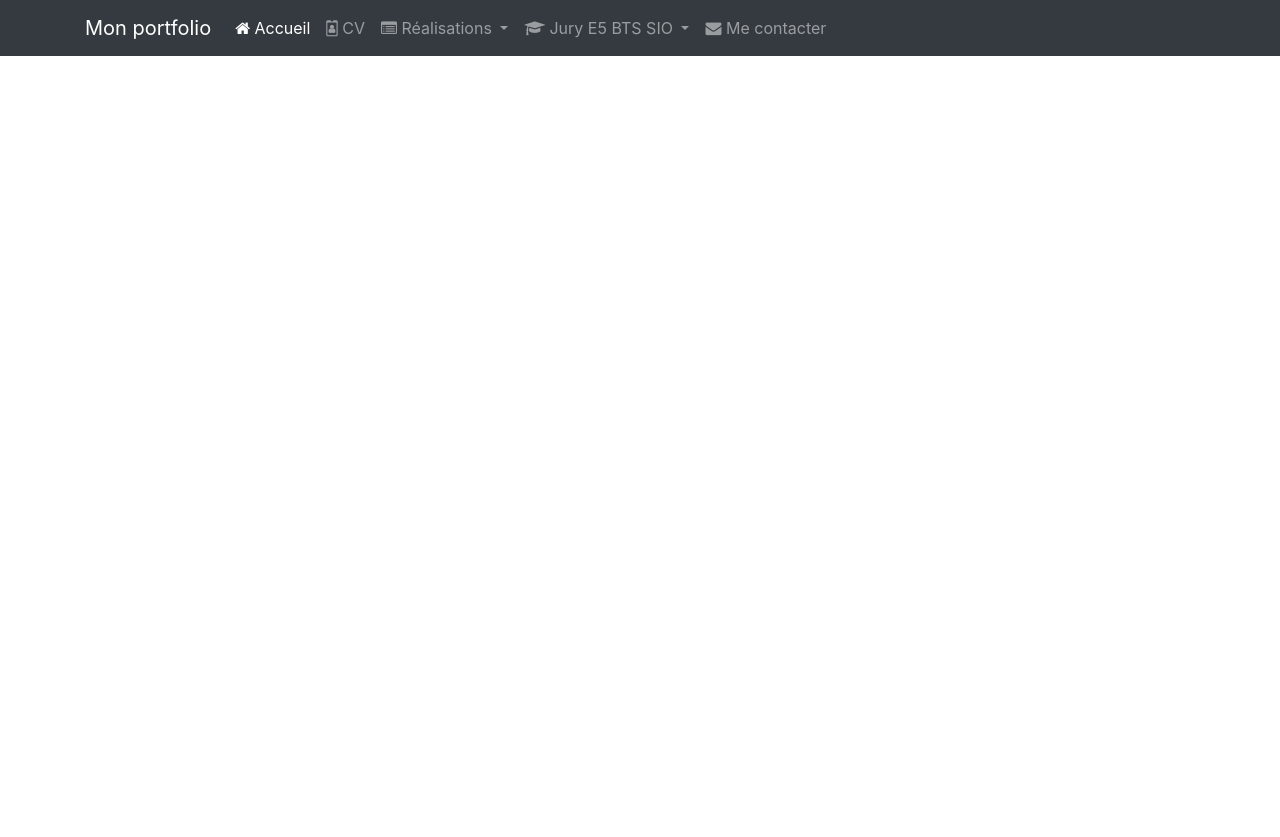
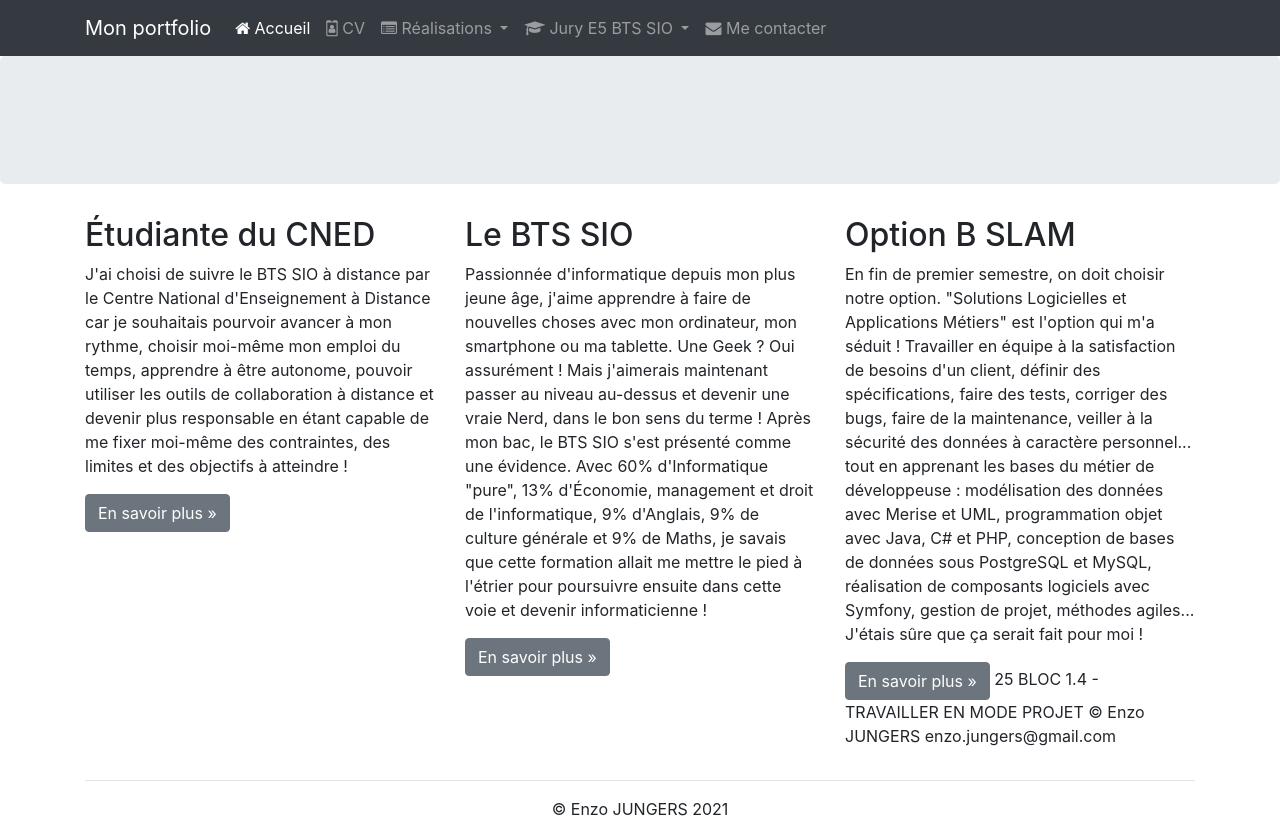
Before and after one commit to Xelovnight/enzo.github.io, a plain HTML site: page index.html in a window 1280 px wide. Before the commit the page ends 800 px from the top, so only its background shows below. Drawn offline with nearby package versions, Linux system fonts and the light colour scheme.

Commit message:
ajout du pied de page Task #5 - Ajouter un pied de page

```diff
--- a/index.html
+++ b/index.html
@@ -119,6 +119,66 @@
 
         <h1>Bonjour et bienvenu sur mon portfolio !</h1>
 
+        <div class="jumbotron"></div> <!-- Emplacement pour le contenu principal de la page -->
+        <footer>
+            <div class="container">
+                <div class="row">
+                    <div class="col-lg-4">
+                        <h2>Étudiante du CNED</h2>
+                        <p>J'ai choisi de suivre le BTS SIO à distance par le Centre National
+                            d'Enseignement à Distance car je souhaitais pourvoir avancer à mon rythme,
+                            choisir moi-même mon emploi du temps, apprendre à être autonome, pouvoir
+                            utiliser les outils de collaboration à distance et devenir plus responsable en
+                            étant capable de me fixer moi-même des contraintes, des limites et des
+                            objectifs à atteindre !
+                        </p>
+                        <p><a class="btn btn-secondary" href="http://www.cned.fr" target="_blank"
+                              role="button">En savoir plus »</a>
+                        </p>
+                    </div>
+                    <div class="col-lg-4">
+                        <h2>Le BTS SIO</h2>
+                        <p>Passionnée d'informatique depuis mon plus jeune âge, j'aime apprendre à faire
+                            de nouvelles choses avec mon ordinateur, mon smartphone ou ma tablette. Une
+                            Geek ? Oui assurément ! Mais j'aimerais maintenant passer au niveau au-dessus
+                            et devenir une vraie Nerd, dans le bon sens du terme ! Après mon bac, le BTS
+                            SIO s'est présenté comme une évidence. Avec 60% d'Informatique "pure", 13%
+                            d'Économie, management et droit de l'informatique, 9% d'Anglais, 9% de culture
+                            générale et 9% de Maths, je savais que cette formation allait me mettre le
+                            pied à l'étrier pour poursuivre ensuite dans cette voie et devenir
+                            informaticienne !
+                        </p>
+                        <p><a class="btn btn-secondary" href="https://fr.wikipedia.org/wiki/Brevet_de_tec
+                              hnicien_supérieur_-_Services_informatiques_aux_organisations"
+                              target="_blank" role="button">En savoir plus »</a>
+                        </p>
+                    </div>
+                    <div class="col-lg-4">
+                        <h2>Option B SLAM</h2>
+                        <p>En fin de premier semestre, on doit choisir notre option. "Solutions
+                            Logicielles et Applications Métiers" est l'option qui m'a séduit&nbsp;!
+                            Travailler en équipe à la satisfaction de besoins d'un client, définir des
+                            spécifications, faire des tests, corriger des bugs, faire de la maintenance,
+                            veiller à la sécurité des données à caractère personnel... tout en apprenant
+                            les bases du métier de développeuse : modélisation des données
+                            avec Merise et UML, programmation objet avec Java, C# et PHP, conception
+                            de bases de données sous PostgreSQL et MySQL, réalisation de
+                            composants logiciels avec Symfony, gestion de projet, méthodes agiles...
+                            J'étais sûre que ça serait fait pour moi !
+                        </p>
+                        <p><a class="btn btn-secondary" href="https://www.onisep.fr/Ressources/Univers-Fo
+                              rmation/Formations/Post-bac/bts-services-informatiques-aux-organisations-op
+                              tion-b-solutions-logicielles-et-applications-metiers" target="_blank"
+                              role="button">En savoir plus »</a>
+                            25 BLOC 1.4 - TRAVAILLER EN MODE PROJET © Enzo JUNGERS enzo.jungers@gmail.com
+                        </p>
+                    </div>
+                </div>
+                <hr>
+                <p class="text-center" id="copyright">© Enzo JUNGERS 2021</p>
+            </div>
+        </footer>
+
         <!-- Optional JavaScript; choose one of the two! -->
 
         <!-- Option 1: jQuery and Bootstrap Bundle (includes Popper) -->
```
